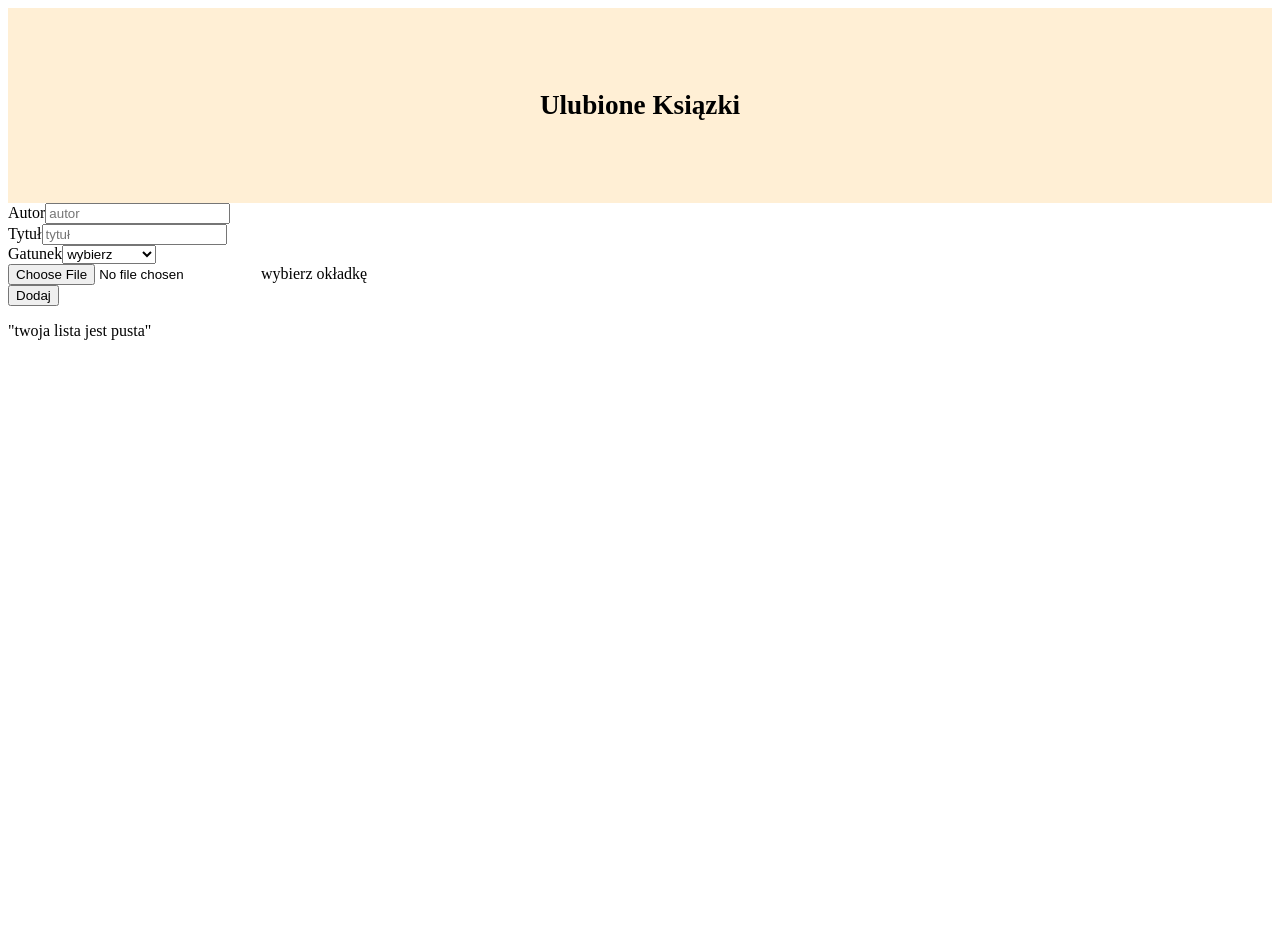
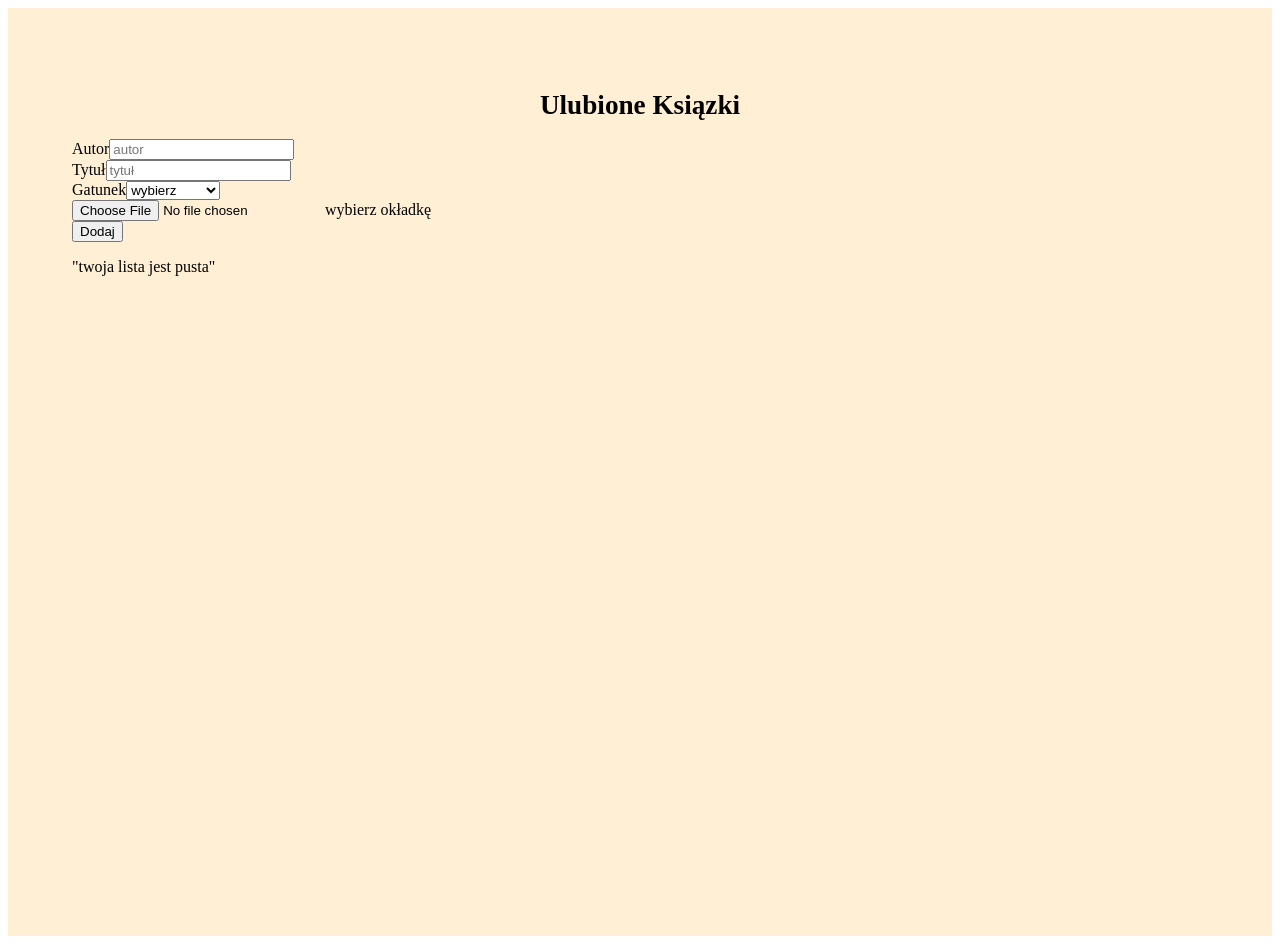
Before and after one commit to PawelBorowik/favorite-books, a React (Create React App) app: page / in a window 1280 px wide. Before the commit the page ends 800 px from the top, so only its background shows below. Built offline with nearby package versions, Linux system fonts and the light colour scheme.

Commit message:
Added  wraper and title component too App

```diff
--- a/src/App.js
+++ b/src/App.js
@@ -12,6 +12,12 @@ function App() {
 // const [books, setBooks]= useState([]) przed dodaniem reduxa
 const books= useSelector(state => state.books)
 
+const Wrapper = styled.div`
+  padding: 4em;
+  background: papayawhip;
+  min-height: 100vh;
+`;
+
 const Title = styled.h1`
   font-size: 1.7em;
   text-align: center;
@@ -19,26 +25,23 @@ const Title = styled.h1`
 `;
 
 
-const Wrapper = styled.header`
-  padding: 4em;
-  background: papayawhip;
-`;
 
 
 
 
   return (
-    <div className="App">
+
       <Wrapper>
         <Title>
               Ulubione Ksiązki
         </Title>
 
-      </Wrapper>
+
       {/* /<AddBook books={books} setBooks={setBooks}/> */}
       <AddBook />
       <Book books={books}/>
-    </div>
+      </Wrapper>
+
   );
 }
 
```
Also changed, not shown: src/AddBook.js (indentation only).
